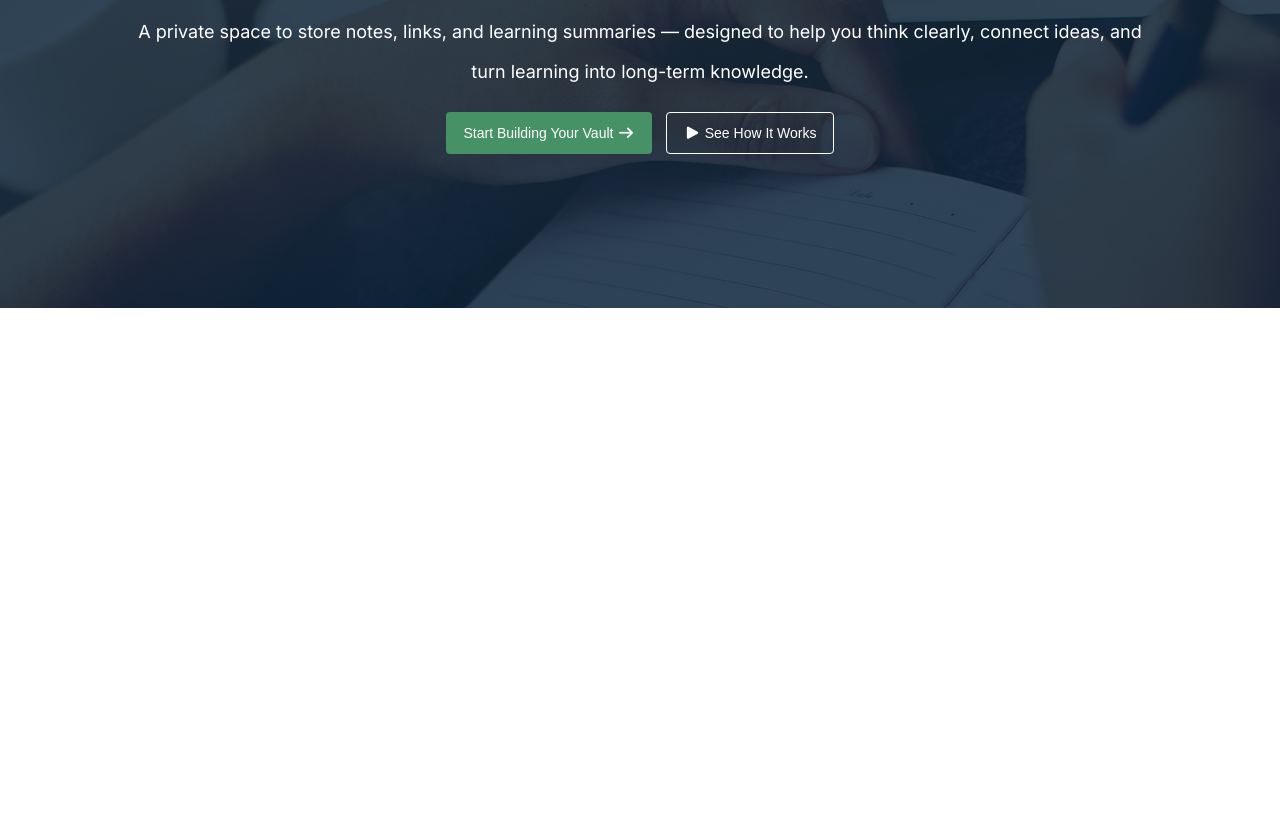
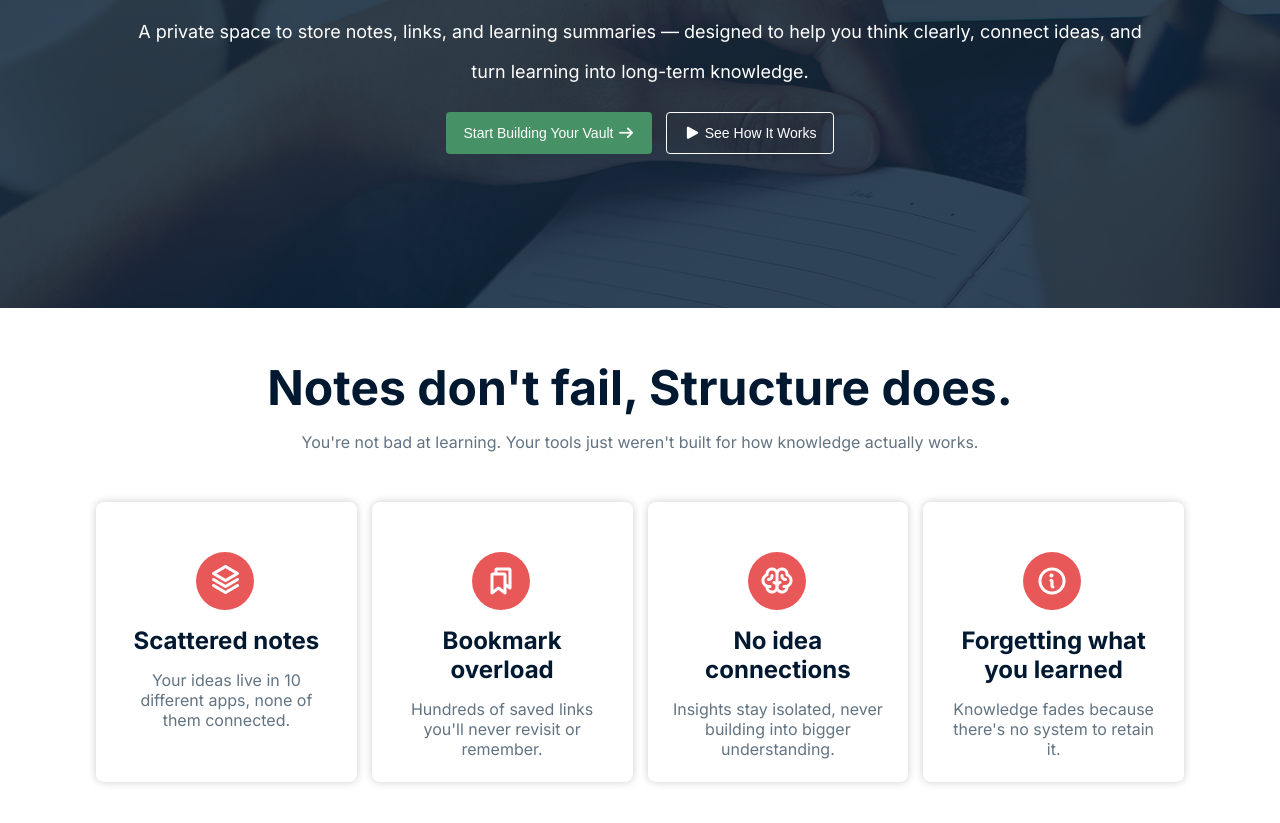
Before and after one commit to Mazharul-2003/B13-A01-Mazhar, a plain HTML site: page index.html in a window 1280 px wide. Shown: the part 411-1234 px from the top of the page. Before the commit the page ends 869 px from the top, so only its background shows below. Drawn offline with Linux system fonts and the light colour scheme.

Commit message:
Notes section Completed and Comment add for better code reading

```diff
--- a/index.html
+++ b/index.html
@@ -54,6 +54,55 @@
         </div>
     </div>
 
+    <!-- Notes Section -->
+    <div id="notes-section">
+        <div class="note-container container">
+            <div class="heading">
+                <h1>
+                    Notes don't fail, Structure does.</h1>
+                <p>You're not bad at learning. Your tools just weren't built for how knowledge actually works.</p>
+            </div>
+            <div class="card-box">
+                <div class="card">
+                    <div class="card-image">
+                        <div class="circel"></div>
+                        <img src="./assets/Vector.png" alt="" id="vector-img">
+                    </div>
+                    <h4>Scattered notes</h4>
+                    <p>Your ideas live in 10 different apps, none of them connected.</p>
+                </div>
+
+                <div class="card">
+                    <div class="card-image">
+                        <div class="circel"></div>
+                        <img src="./assets/Bookmarks.png" alt="">
+                    </div>
+                    <h4>Bookmark overload</h4>
+                    <p>Hundreds of saved links you'll never revisit or remember.</p>
+                </div>
+
+                <div class="card">
+                    <div class="card-image">
+                        <div class="circel"></div>
+                        <img src="./assets/Brain.png" alt="">
+                    </div>
+                    <h4>No idea connections</h4>
+                    <p>Insights stay isolated, never building into bigger understanding.</p>
+                </div>
+
+                <div class="card">
+                    <div class="card-image">
+                        <div class="circel"></div>
+                        <img src="./assets/Info.png" alt="">
+                    </div>
+                    <h4>Forgetting what
+                        you learned</h4>
+                    <p>Knowledge fades because there's no system to retain it.</p>
+                </div>
+            </div>
+        </div>
+    </div>
+
 </body>
 
 </html>
--- a/style.css
+++ b/style.css
@@ -18,6 +18,7 @@
 
 /* Common Class End */
 
+/* Navbar Style Start */
 .nav-container {
     display: flex;
     justify-content: space-between;
@@ -49,10 +50,13 @@
     font-size: 13px;
 }
 
+/* Navbar Style End */
+
+/* Banner Section Start */
 .hero {
     background-image: url(./assets/hero-bg.png);
     padding: 70px 120px 134px 120px;
-    margin-bottom: 150px;
+    /* margin-bottom: 150px; */
 }
 
 .hero-content {
@@ -130,3 +134,87 @@
     margin: 0;
     padding: 0;
 }
+
+/* Banner Section End */
+
+/* Note Section Start */
+.note-container {
+    text-align: center;
+    margin-bottom: 200px;
+}
+
+.heading {
+    padding-top: 50px;
+    margin-bottom: 50px;
+}
+
+.heading h1 {
+    color: #001931;
+    font-size: 48px;
+    margin-bottom: 15px;
+}
+
+.heading p {
+    color: #627382;
+    font-size: 16px;
+    line-height: 20px;
+}
+
+.card-box {
+    display: flex;
+    margin-bottom: 50px;
+    justify-content: space-between;
+    gap: 15px;
+}
+
+.card {
+    box-shadow: 0px 0px 8px 0px rgba(0, 0, 0, 0.2);
+    background: #ffffff;
+    padding: 24px;
+    border-radius: 8px;
+    position: relative;
+    height: 280px;
+    width: 265px;
+    cursor: pointer;
+}
+
+.circel {
+    height: 58px;
+    width: 58px;
+    border-radius: 50%;
+    background-color: #e95858;
+    z-index: 0;
+    position: absolute;
+    left: 100px;
+    top: 50px;
+}
+
+.card img {
+    position: absolute;
+    top: 63px;
+    left: 113px;
+    margin: 0;
+}
+
+#vector-img {
+    left: 116px;
+}
+
+.card-image {
+    margin-bottom: 100px;
+}
+
+.card h4 {
+    color: #001931;
+    font-size: 24px;
+    font-weight: 700;
+    margin-bottom: 15px;
+}
+
+.card p {
+    font-size: 16px;
+    line-height: 20px;
+    color: #627382;
+}
+
+/* Note Section End */
```
